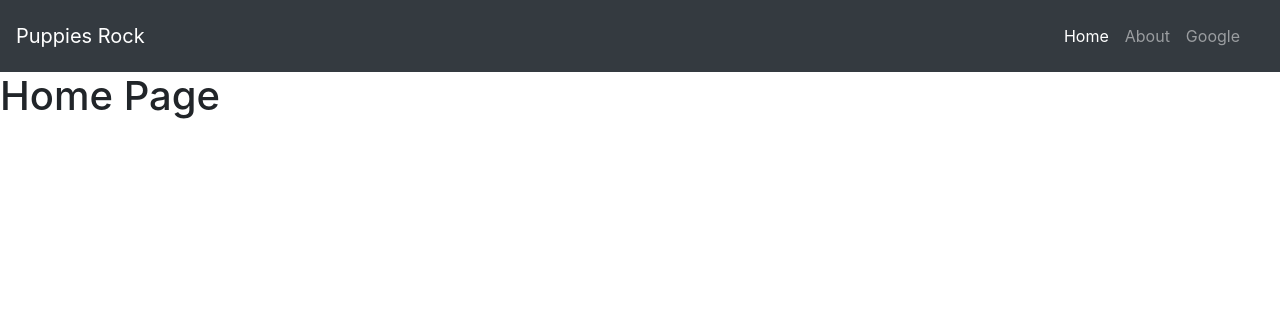
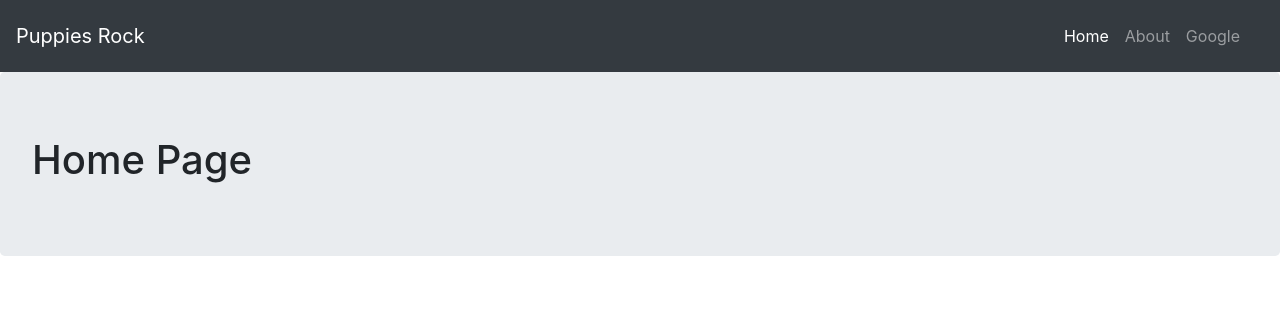
Before and after one commit to ghigbie/flask-database-practice, a Flask app: page / in a window 1280 px wide. Shown: the top 332 px of the page. Run offline with Flask 2, Linux system fonts and the light colour scheme; some libraries are stand-ins or nearby versions.

Commit message:
Add jumbrotron class

```diff
--- a/templates/base.html
+++ b/templates/base.html
@@ -30,8 +30,10 @@
             </ul>
         </div>
     </nav>
+    <div class="jumbotron">
     {% block content %}
     {% endblock %}
+    </div>
     <script src="https://code.jquery.com/jquery-3.2.1.slim.min.js"
             integrity="sha384-KJ3o2DKtIkvYIK3UENzmM7KCkRr/rE9/Qpg6aAZGJwFDMVNA/GpGFF93hXpG5KkN"
             crossorigin="anonymous"></script>
```
